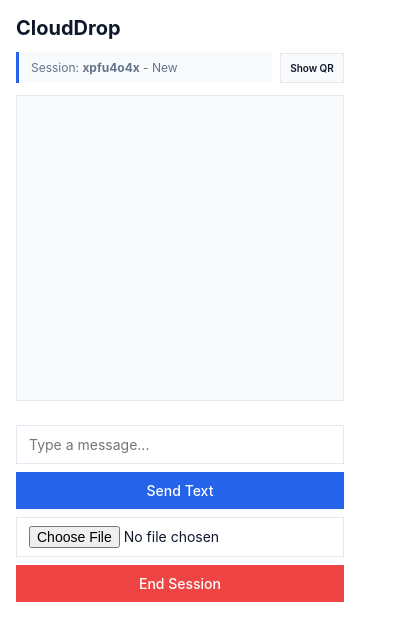
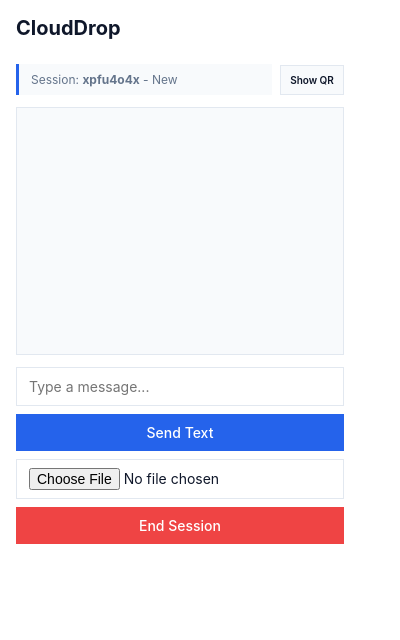
Before and after one commit to rygan-1220/clouddrop-extension, a browser extension: page popup.html in a window 400 px wide. Both pictures are taken after a click on the button "Open Chat". Drawn offline with Linux system fonts and the light colour scheme; no server answers.

Commit message:
fix pc UI

```diff
--- a/popup.html
+++ b/popup.html
@@ -22,7 +22,12 @@
             font-family: -apple-system, BlinkMacSystemFont, 'Segoe UI', 'Roboto', sans-serif;
             color: var(--text);
             background: var(--bg);
-            margin: 0
+            margin: 0;
+            height: 560px;
+            overflow: hidden;
+            display: flex;
+            flex-direction: column;
+            gap: 12px
         }
 
         h3 {
@@ -32,7 +37,12 @@
         }
 
         /* Page management */
-        .page { display: none }
+        .page {
+            display: none;
+            flex: 1;
+            min-height: 0
+        }
+
         .page.active { display: flex }
 
         /* QR Page */
@@ -41,7 +51,7 @@
             align-items: center;
             justify-content: center;
             gap: 24px;
-            min-height: 350px
+            min-height: 0
         }
 
         #qrcode {
@@ -69,7 +79,7 @@
         #chatPage {
             flex-direction: column;
             gap: 12px;
-            min-height: 400px;
+            min-height: 0;
             width: 100%
         }
 
@@ -117,25 +127,28 @@
             flex: 1;
             display: flex;
             flex-direction: column;
-            gap: 12px
+            gap: 12px;
+            min-height: 0
         }
 
         #chat {
-            height: 280px;
+            flex: 1;
+            min-height: 0;
             overflow-y: auto;
-            margin-bottom: 12px;
+            margin-bottom: 0;
             padding: 12px 8px;
             display: flex;
             flex-direction: column;
             gap: 8px;
             background: var(--surface);
-            border: 1px solid var(--border);
+            border: 1px solid var(--border)
         }
 
         .controls {
             display: flex;
             gap: 8px;
-            flex-direction: column
+            flex-direction: column;
+            flex: 0 0 auto
         }
 
         /* Conversation cards */
```
